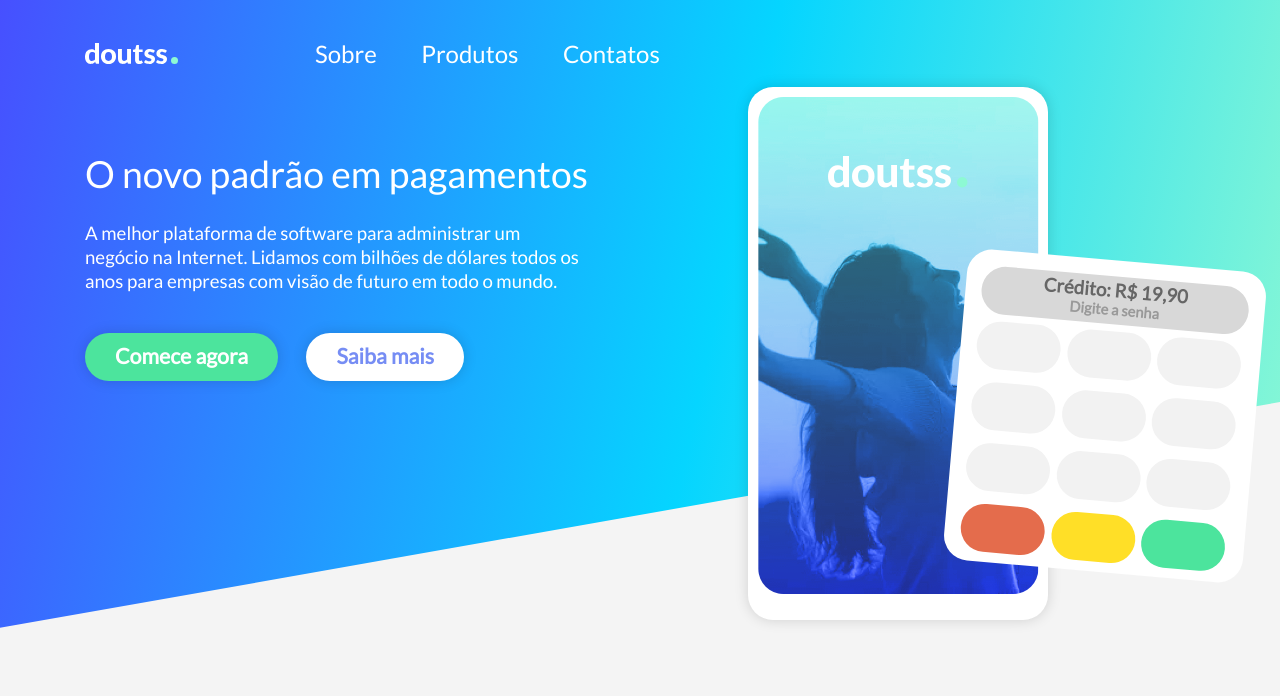
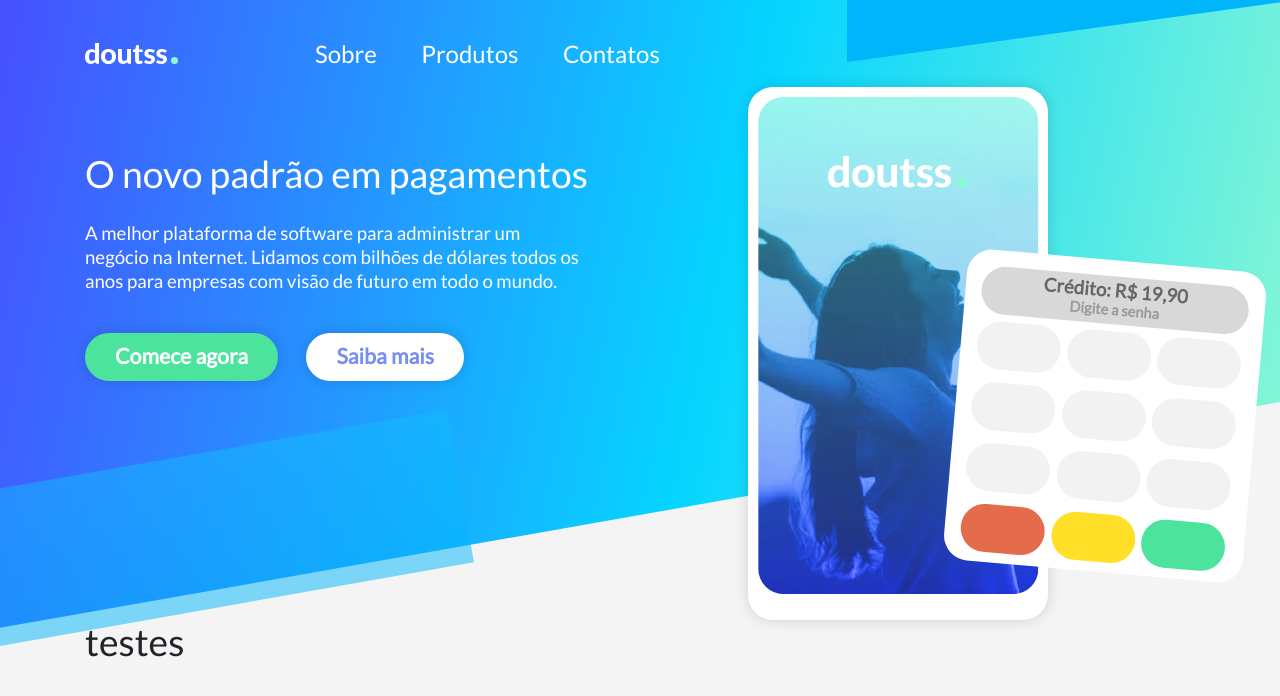
Before and after one commit to roofranklin/testePrudential, a website: page index.html in a window 1280 px wide. Shown: the top 696 px of the page. Drawn offline with nearby package versions, Linux system fonts and the light colour scheme.

Commit message:
Finalização do background header

```diff
--- a/index.html
+++ b/index.html
@@ -4,18 +4,18 @@
     <!-- Required meta tags -->
     <meta charset="utf-8">
     <meta name="viewport" content="width=device-width, initial-scale=1, shrink-to-fit=no">
-
     <!-- Bootstrap CSS -->
     <link rel="stylesheet" href="https://stackpath.bootstrapcdn.com/bootstrap/4.3.1/css/bootstrap.min.css" integrity="sha384-ggOyR0iXCbMQv3Xipma34MD+dH/1fQ784/j6cY/iJTQUOhcWr7x9JvoRxT2MZw1T" crossorigin="anonymous">
     <link rel="stylesheet" href="css/main.css">
-
     <!-- Angular CDN -->
     <script src="https://cdnjs.cloudflare.com/ajax/libs/angular.js/1.7.9/angular.min.js" integrity="sha256-b5NvmvUcyr0wpBOLnNbaWH5zKQAivhj8yMYhfXEumQA=" crossorigin="anonymous"></script>
-
+    <!-- Title -->
     <title>doutss.</title>
   </head>
   <body>
     <div class="header-bg"></div>
+    <div class="header-bg2"></div>
+    <div class="header-bg3"></div>
     <header>
       <div class="container">
         <div class="header-top">
@@ -80,7 +80,11 @@
         </div>
       </div>
     </header>
-
+    <main>
+      <div class="container">
+        <h1>testes</h1>
+      </div>
+    </main>
     <!-- Optional JavaScript -->
     <!-- jQuery first, then Popper.js, then Bootstrap JS -->
     <script src="https://code.jquery.com/jquery-3.3.1.slim.min.js" integrity="sha384-q8i/X+965DzO0rT7abK41JStQIAqVgRVzpbzo5smXKp4YfRvH+8abtTE1Pi6jizo" crossorigin="anonymous"></script>
--- a/sass/header.scss
+++ b/sass/header.scss
@@ -4,7 +4,7 @@
 /* HEADER BACKGROUND */
 .header-bg{
     position: absolute;
-    z-index:-1000;
+    z-index:-10;
     height: 638px;
     width: 120%;
     margin-left:-10%;
@@ -14,6 +14,33 @@
     background-image: -moz-linear-gradient(-248deg, $HanPurple 0%, $DeepSkyBlue2 56%, #a6ffcb 100%);
     background-image: -o-linear-gradient(-248deg, $HanPurple 0%, $DeepSkyBlue2 56%, #a6ffcb 100%);
     background-image: linear-gradient(-248deg, $HanPurple 0%, $DeepSkyBlue2 56%, #a6ffcb 100%);
+    -webkit-transform:  rotate(-10deg);
+    -ms-transform:  rotate(-10deg);
+    transform:  rotate(-10deg);
+}
+.header-bg2{
+    position: absolute;
+    z-index:-1;
+    top: 0px;
+    left: 847px;
+    width: 0;
+    height: 0;
+    border-top: 62px solid $DeepSkyBlue;
+    border-right: 450px solid transparent;
+}
+.header-bg3{
+    position: absolute;
+    z-index:-1;
+    top: 460px;
+    left: 0px;
+    height: 155px;
+    width: 593px;
+    opacity: 0.5;
+    margin-left:-10%;
+    background-image: -webkit-linear-gradient(-180deg, #11bdff 0%, #00b5fa 100%);
+    background-image: -moz-linear-gradient(-180deg, #11bdff 0%, #00b5fa 100%);
+    background-image: -o-linear-gradient(-180deg, #11bdff 0%, #00b5fa 100%);
+    background-image: linear-gradient(-180deg, #11bdff 0%, #00b5fa 100%);
     -webkit-transform:  rotate(-10deg);
     -ms-transform:  rotate(-10deg);
     transform:  rotate(-10deg);
```
Also changed, not shown: css/header.css, css/main.css.
